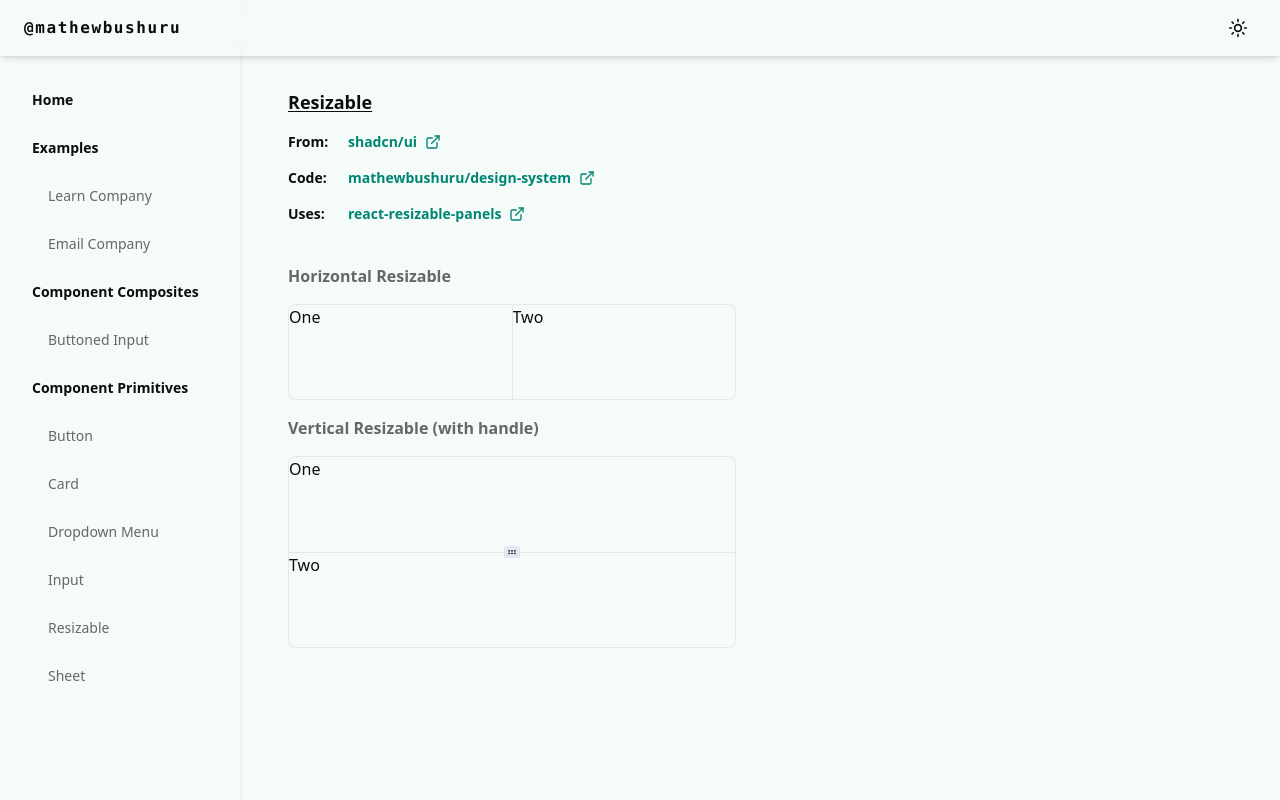
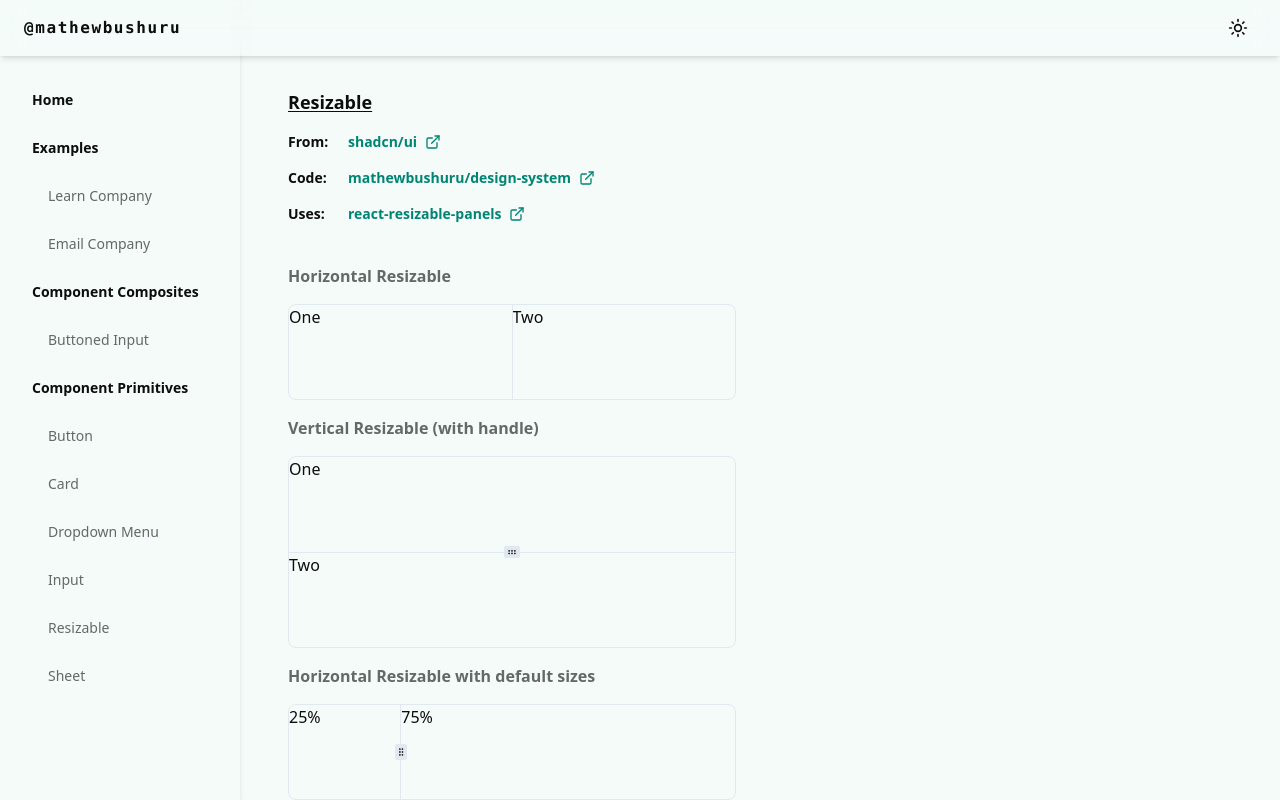
Before and after one commit to mathewbushuru/design-system, a React (Vite) app: page /primitives/resizable in a window 1280 px wide. Built offline with nearby package versions, Linux system fonts and the light colour scheme.

Commit message:
More resizable primitive examples

```diff
--- a/src/layouts/showcase-layout.tsx
+++ b/src/layouts/showcase-layout.tsx
@@ -185,7 +185,7 @@ export default function ShowcaseLayout({
 
       <div
         className={
-          examplePage ? "overflow-hidden rounded-md shadow-lg dark:border" : ""
+          examplePage ? "overflow-hidden rounded-md shadow-lg dark:border lg:mb-12" : "lg:mb-8"
         }
       >
         {children}
--- a/src/showcase/primitives/resizable-showcase.tsx
+++ b/src/showcase/primitives/resizable-showcase.tsx
@@ -23,7 +23,7 @@ export default function ResizableShowcase() {
       <div className="sm:max-w-md">
         <ResizablePanelGroup
           direction="horizontal"
-          className="min-h-24 rounded-lg border max-w-md"
+          className="min-h-24 max-w-md rounded-lg border"
         >
           <ResizablePanel>One</ResizablePanel>
           <ResizableHandle />
@@ -44,6 +44,46 @@ export default function ResizableShowcase() {
           <ResizablePanel>Two</ResizablePanel>
         </ResizablePanelGroup>
       </div>
+
+      <h1 className="my-4 text-center font-semibold text-muted-foreground sm:text-left">
+        Horizontal Resizable with default sizes
+      </h1>
+      <div className="sm:max-w-md">
+        <ResizablePanelGroup
+          direction="horizontal"
+          className="min-h-24 max-w-md rounded-lg border"
+        >
+          <ResizablePanel defaultSize={25}>25%</ResizablePanel>
+          <ResizableHandle withHandle />
+          <ResizablePanel defaultSize={75}>75%</ResizablePanel>
+        </ResizablePanelGroup>
+      </div>
+
+      <h1 className="my-4 text-center font-semibold text-muted-foreground sm:text-left">
+        Horizontal + Vertical Resizable
+      </h1>
+      <div className="sm:max-w-md">
+        <ResizablePanelGroup
+          direction="horizontal"
+          className="min-h-48 rounded-lg border"
+        >
+          <ResizablePanel defaultSize={50}>
+            One
+          </ResizablePanel>
+          <ResizableHandle />
+          <ResizablePanel defaultSize={50}>
+            <ResizablePanelGroup direction="vertical">
+              <ResizablePanel defaultSize={25}>
+                Two
+              </ResizablePanel>
+              <ResizableHandle />
+              <ResizablePanel defaultSize={75}>
+                Three
+              </ResizablePanel>
+            </ResizablePanelGroup>
+          </ResizablePanel>
+        </ResizablePanelGroup>
+      </div>
     </ShowcaseLayout>
   );
 }
```
